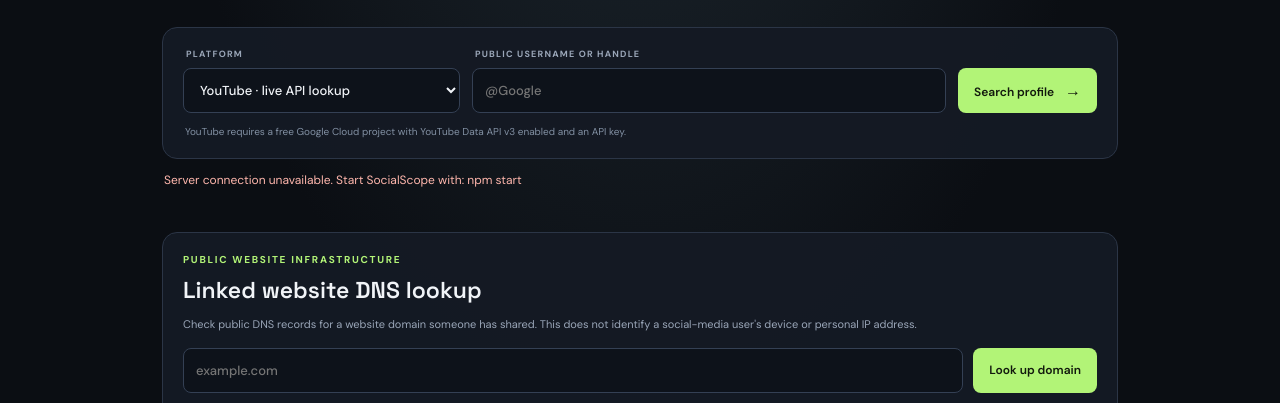
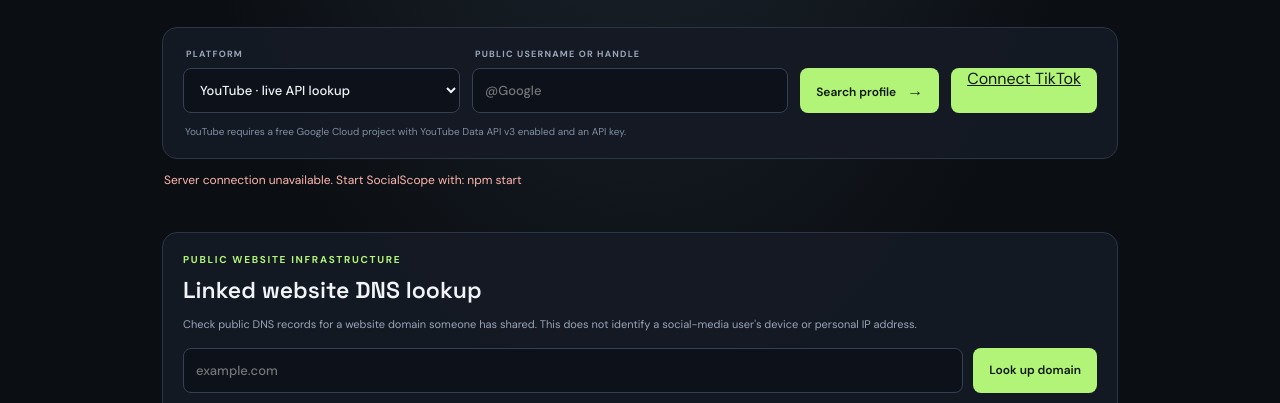
Before and after one commit to raimmmeph0-hue/socialscope, a website: page socialscope/index.html in a window 1280 px wide. Shown: the part 381-784 px from the top of the page. Drawn offline with Linux system fonts and the light colour scheme; no server answers.

Commit message:
Update index.html

```diff
--- a/socialscope/index.html
+++ b/socialscope/index.html
@@ -13,6 +13,7 @@
  <div class="field"><label for="platform">PLATFORM</label><select id="platform"><option value="youtube">YouTube · live API lookup</option><option value="tiktok">TikTok · integration not configured</option><option value="instagram">Instagram · integration not configured</option><option value="x">X · integration not configured</option></select></div>
  <div class="field grow"><label for="handle">PUBLIC USERNAME OR HANDLE</label><input id="handle" placeholder="@Google" maxlength="100" autocomplete="off"></div>
  <button id="searchBtn" class="primary">Search profile <b>→</b></button>
+ <a href="/tiktok/login" class="secondary" id="tiktokLogin">Connect TikTok</a>
  <small id="apiHint" class="hint">YouTube requires a free Google Cloud project with YouTube Data API v3 enabled and an API key.</small>
 </section>
 <div id="notice" class="notice" role="status" aria-live="polite">Checking server…</div>
```
